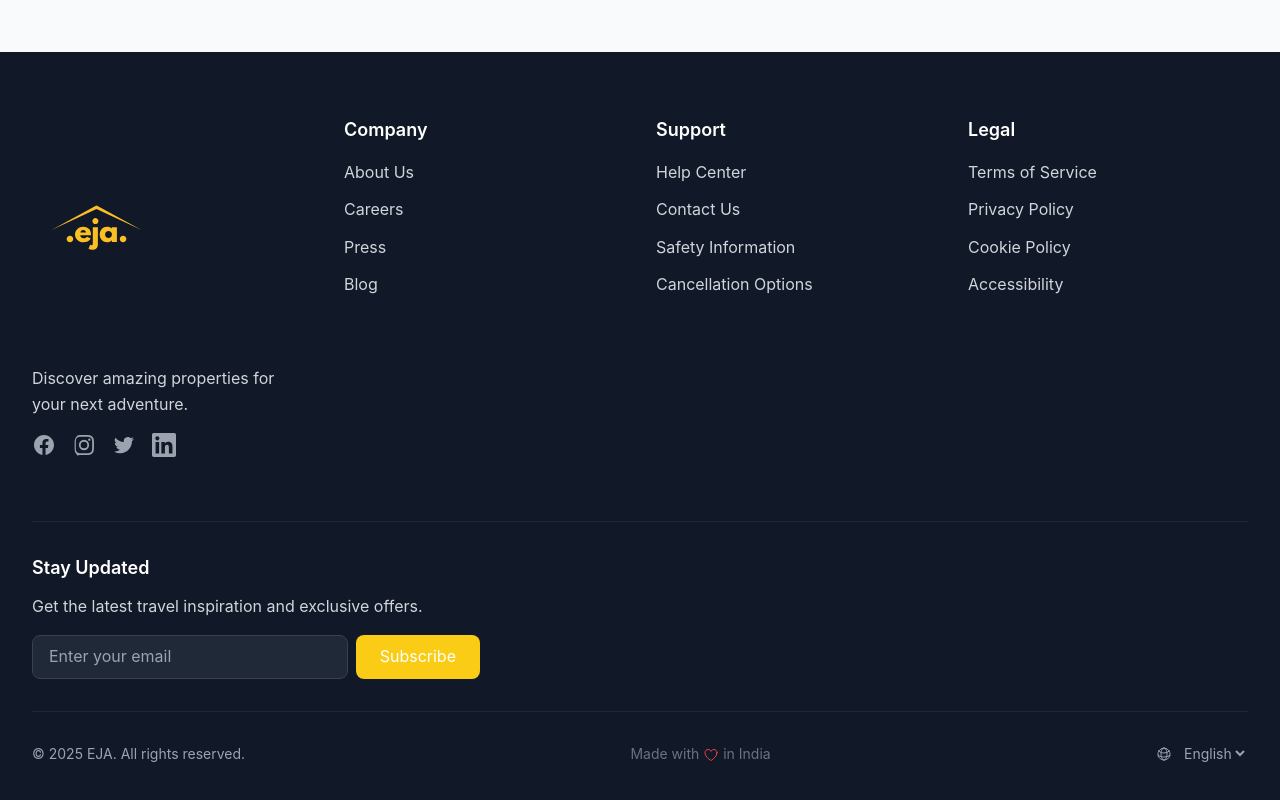
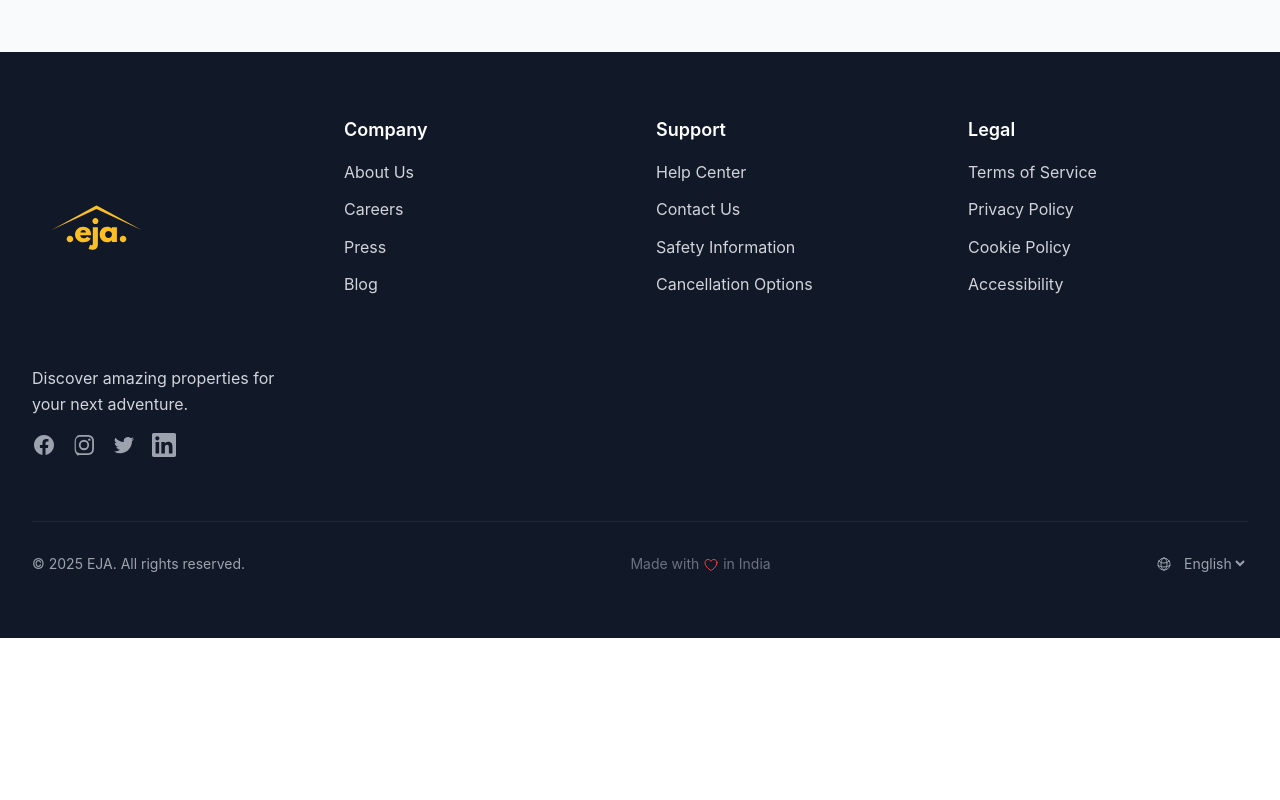
Before and after one commit to addycoder561/eja-homestay, a Next.js app: page / in a window 1280 px wide. Shown: the part 2495-3295 px from the top of the page. After the commit the page ends 3133 px from the top, so only its background shows below. Built offline with nearby package versions, Linux system fonts and the light colour scheme; no server answers; the database is empty.

Commit message:
feat: remove Stay Updated newsletter section from footer

```diff
--- a/src/components/Footer.tsx
+++ b/src/components/Footer.tsx
@@ -140,27 +140,7 @@
           ))}
         </div>
 
-        {/* Newsletter Section */}
-        <div
-          className="border-t border-gray-800 pt-8 mb-8 animate-fade-in-delay-3"
-        >
-          <div className="max-w-md">
-            <h3 className="text-lg font-semibold mb-3">Stay Updated</h3>
-            <p className="text-gray-300 mb-4">Get the latest travel inspiration and exclusive offers.</p>
-            <div className="flex gap-2">
-              <input
-                type="email"
-                placeholder="Enter your email"
-                className="flex-1 px-4 py-2 bg-gray-800 border border-gray-700 rounded-lg text-white placeholder-gray-400 focus:outline-none focus:ring-2 focus:ring-yellow-500 focus:border-transparent"
-              />
-              <button className="px-6 py-2 bg-yellow-400 hover:bg-yellow-500 text-white rounded-lg transition-colors duration-200">
-                Subscribe
-              </button>
-            </div>
-          </div>
-        </div>
-
-                 {/* Bottom Section */}
+        {/* Bottom Section */}
          <div className="border-t border-gray-800 pt-8">
            <div className="flex flex-col md:flex-row justify-between items-center gap-4">
              {/* Copyright */}
```
